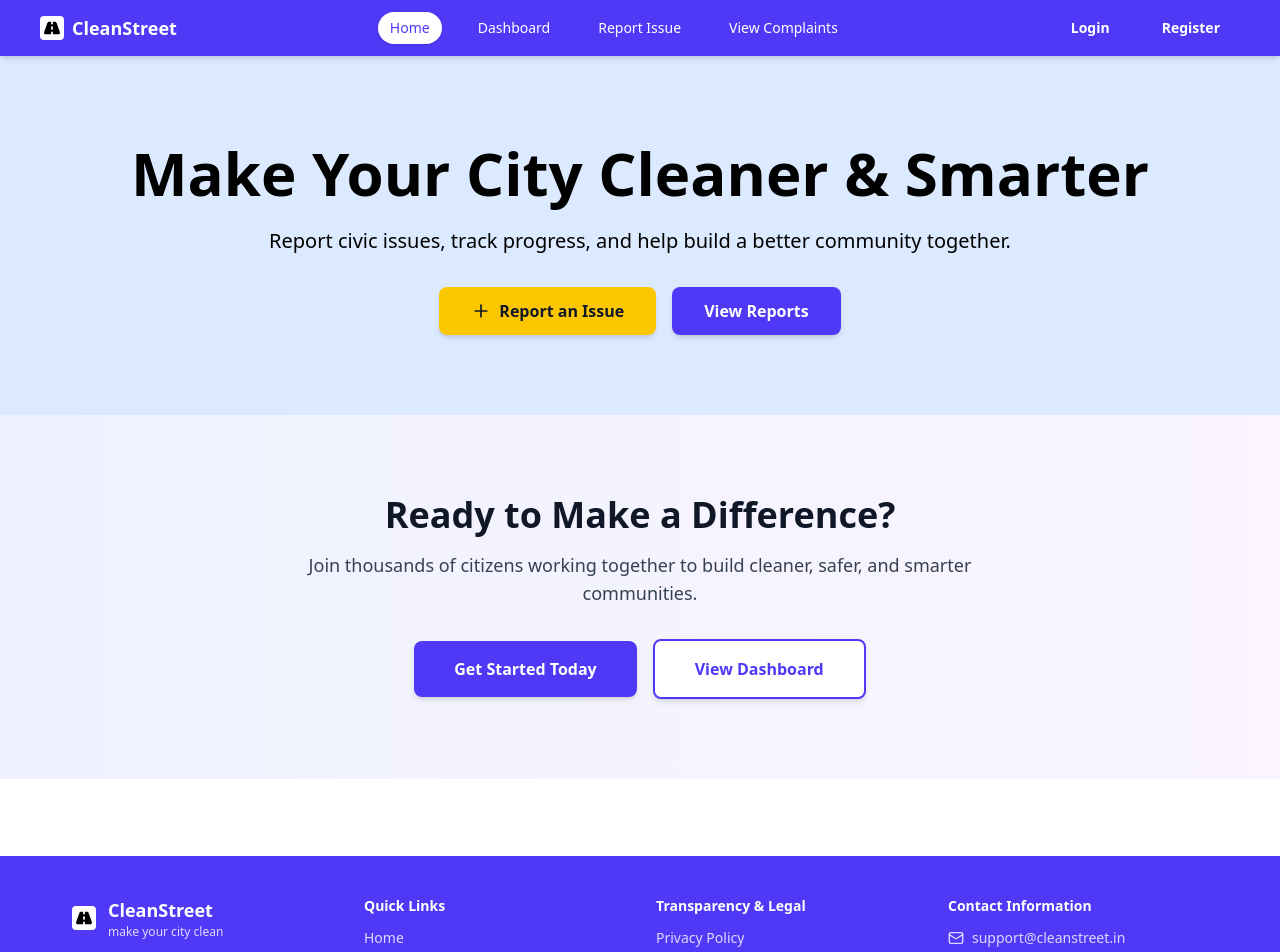
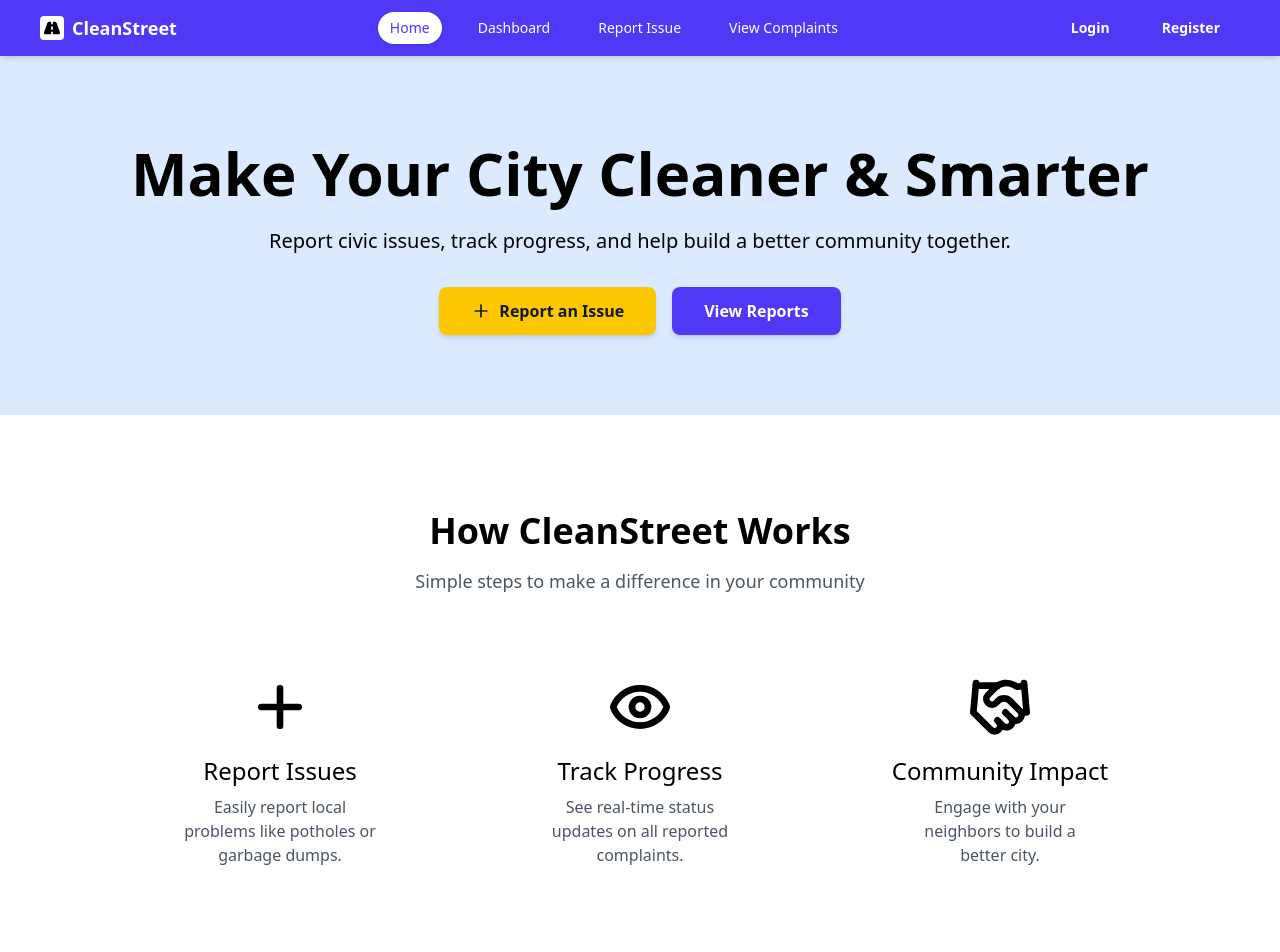
Before and after one commit to labonibiswas/CleanStreet, a React (Vite) app in the folder frontend/: page / in a window 1280 px wide. Shown: the top 952 px of the page. Built offline with nearby package versions, Linux system fonts and the light colour scheme.

Commit message:
updated home page

```diff
--- a/frontend/src/pages/Home.jsx
+++ b/frontend/src/pages/Home.jsx
@@ -1,11 +1,8 @@
-import { Plus, Eye, Handshake, MapPin, Camera, CheckCircle, AlertCircle, Trash2, Wrench } from "lucide-react";
-import { useNavigate } from "react-router-dom";
+import { Plus, Eye, Handshake } from "lucide-react";
 
 const Home = () => {
-  const navigate = useNavigate();
-
   return (
-    <div className="min-h-screen bg-white">
+    <div className="bg-white">
       {/* Hero Section */}
       <section className="bg-[#dbeafe] py-20 px-8">
         <div className="max-w-[1200px] mx-auto text-center">
@@ -15,18 +12,16 @@ const Home = () => {
           <p className="text-lg md:text-xl text-black mb-8 max-w-3xl mx-auto font-medium">
             Report civic issues, track progress, and help build a better community together.
           </p>
-
           <div className="flex flex-col sm:flex-row gap-4 justify-center items-center">
             <button
-              onClick={() => navigate('/ReportIssue')}
+              onClick={() => window.location.href = '/ReportIssue'}
               className="bg-yellow-400 hover:bg-yellow-500 text-gray-900 font-semibold px-8 py-3 rounded-lg flex items-center gap-2 transition-all shadow-md hover:shadow-lg"
             >
               <Plus className="w-5 h-5" />
               Report an Issue
             </button>
-
             <button
-              onClick={() => navigate('/ViewComplaint')}
+              onClick={() => window.location.href = '/ViewComplaint'}
               className="bg-indigo-600 hover:bg-indigo-700 text-white font-semibold px-8 py-3 rounded-lg transition-all shadow-md hover:shadow-lg"
             >
               View Reports
@@ -35,30 +30,53 @@ const Home = () => {
         </div>
       </section>
 
+      <section className="bg-white py-24 px-8">
+        <div className="max-w-[1000px] mx-auto">
 
-      <section className="bg-gradient-to-r from-indigo-50 to-purple-50 py-20 px-8">
-        <div className="max-w-[1200px] mx-auto text-center">
-          <h2 className="text-4xl font-bold text-gray-900 mb-4">
-            Ready to Make a Difference?
-          </h2>
-          <p className="text-gray-700 text-lg mb-8 max-w-2xl mx-auto">
-            Join thousands of citizens working together to build cleaner, safer, and smarter communities.
-          </p>
+          {/* --- New Heading Section --- */}
+          <div className="text-center mb-20">
+            <h2 className="text-4xl font-bold text-black mb-4">
+              How CleanStreet Works
+            </h2>
+            <p className="text-lg text-gray-600">
+              Simple steps to make a difference in your community
+            </p>
+          </div>
+          {/* --------------------------- */}
 
-          <div className="flex flex-col sm:flex-row gap-4 justify-center items-center">
-            <button
-              onClick={() => navigate('/Register')}
-              className="bg-indigo-600 hover:bg-indigo-700 text-white font-semibold px-10 py-4 rounded-lg transition-all shadow-md hover:shadow-lg"
-            >
-              Get Started Today
-            </button>
+          <div className="grid grid-cols-1 md:grid-cols-3 gap-20 text-center">
+            {/* Report Issues */}
+            <div className="flex flex-col items-center">
+              <Plus className="w-16 h-16 text-black stroke-[2.5] mb-4" />
+              <h3 className="text-2xl font-medium text-black mb-2">
+                Report Issues
+              </h3>
+              <p className="text-gray-600 max-w-[200px]">
+                Easily report local problems like potholes or garbage dumps.
+              </p>
+            </div>
 
-            <button
-              onClick={() => navigate('/Dashboard')}
-              className="bg-white hover:bg-gray-50 text-indigo-600 font-semibold px-10 py-4 rounded-lg transition-all shadow-md hover:shadow-lg border-2 border-indigo-600"
-            >
-              View Dashboard
-            </button>
+            {/* Track Progress */}
+            <div className="flex flex-col items-center">
+              <Eye className="w-16 h-16 text-black stroke-[2.5] mb-4" />
+              <h3 className="text-2xl font-medium text-black mb-2">
+                Track Progress
+              </h3>
+              <p className="text-gray-600 max-w-[200px]">
+                See real-time status updates on all reported complaints.
+              </p>
+            </div>
+
+            {/* Community Impact */}
+            <div className="flex flex-col items-center">
+              <Handshake className="w-16 h-16 text-black stroke-[2.5] mb-4" />
+              <h3 className="text-2xl font-medium text-black mb-2">
+                Community Impact
+              </h3>
+              <p className="text-gray-600 max-w-[200px]">
+                Engage with your neighbors to build a better city.
+              </p>
+            </div>
           </div>
         </div>
       </section>
```
